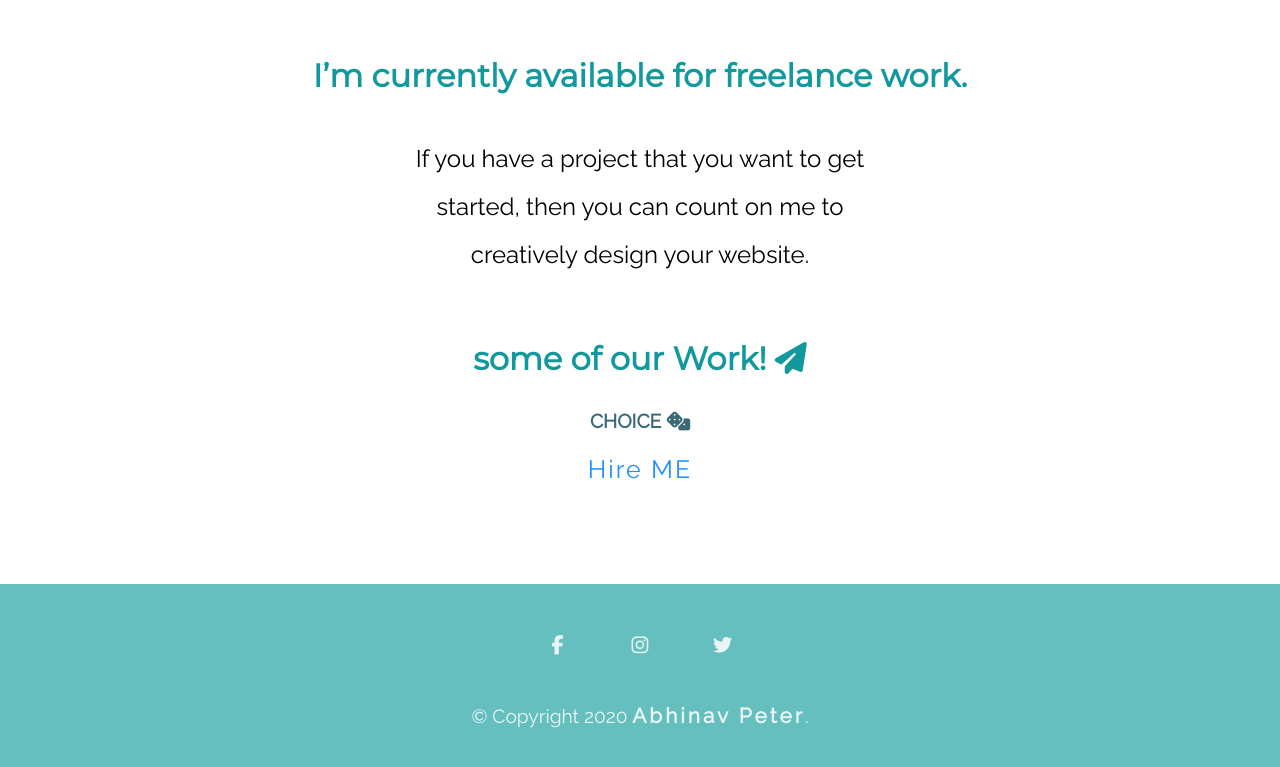
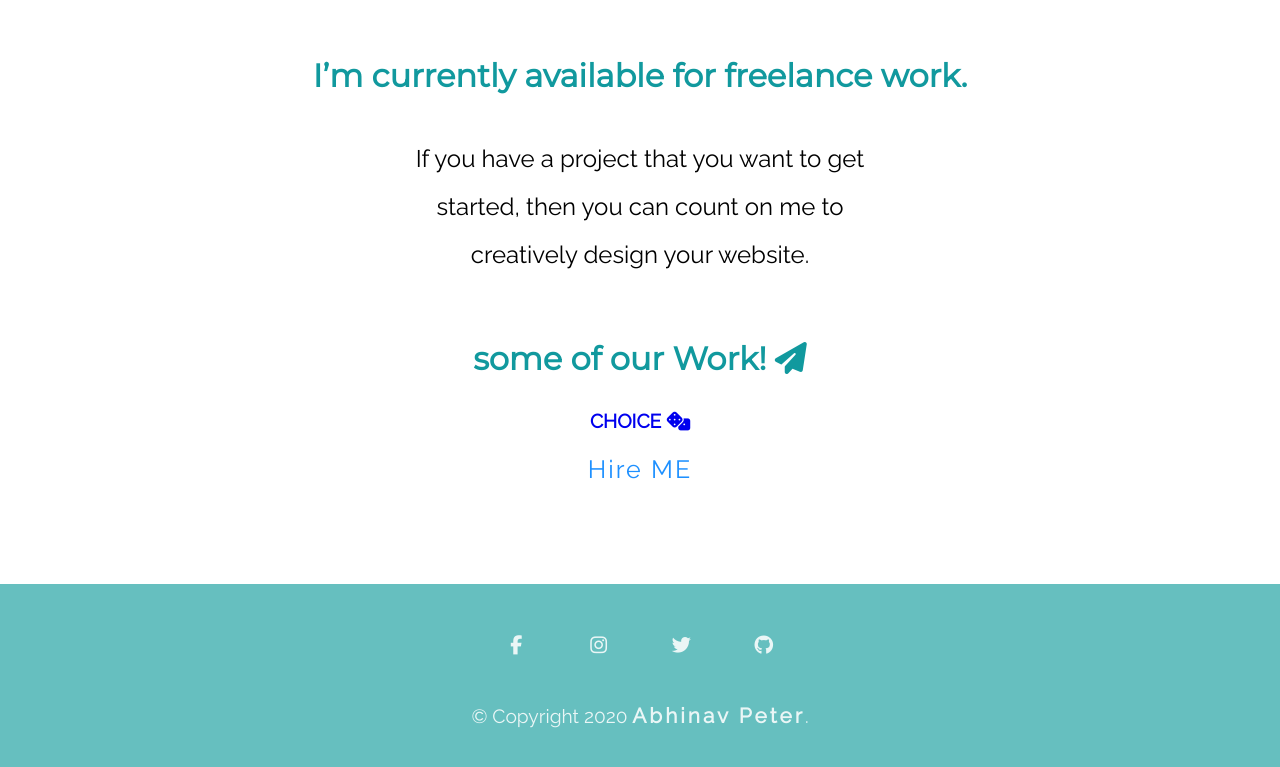
Before and after one commit to iamproogrammer/personal_site, a plain HTML site: page index.html in a window 1280 px wide. Shown: the part 2901-3668 px from the top of the page. Drawn offline with nearby package versions, Linux system fonts and the light colour scheme.

Commit message:
Add files via upload

```diff
--- a/css/styles.css
+++ b/css/styles.css
@@ -29,16 +29,7 @@ h3 {
   font-size: 2rem;
 }
 
-.dog {
-  color: #3b6978;
-  text-decoration: none;
-    cursor: pointer;
-   margin-top: auto;
-}
 
-.dog:hover {
-  color: #66bfbf;
-}
 
 a {
    text-decoration: none;
@@ -243,6 +234,13 @@ a:hover {
 .blacki:hover {
   color: #C13584;
 }
+.blackg{
+	  color: #eaf6f6;
+}
+.blackg:hover{
+	color:#4078c0;
+
+}
 .animation{
   animation: text 5s infinite;
 }
--- a/index.html
+++ b/index.html
@@ -49,9 +49,11 @@
 
 
     <div class="bottom-container">
-     <a class="blackf" href="https://www.facebook.com/abhinav.peter.37" target="_blank"><i class="social fab fa-facebook-f"></i></a>
-     <a class="blacki" href="https://www.instagram.com/a3hinav/" target="_blank"><i class="social fab fa-instagram"></i></a>
-     <a class="blackt" href="https://twitter.com/abhinav39856912" target="_blank"><i class="social fab fa-twitter"></i></a>
+     <a class="blackf" href="https://www.facebook.com/iamproogrammer" target="_blank"><i class="social fab fa-facebook-f"></i></a>
+     <a class="blacki" href="https://www.instagram.com/iam_pro_grammer/" target="_blank"><i class="social fab fa-instagram"></i></a>
+     <a class="blackt" href="https://twitter.com/iamprogrammer3" target="_blank"><i class="social fab fa-twitter"></i></a>
+	  <a class="blackg" href="https://github.com/iamproogrammer" target="_blank"><i class="social fab fa-github"></i></a>
+
         <p class="copyright">© Copyright 2020  <b>Abhinav Peter</b>.</p>
     </div>
 
```
